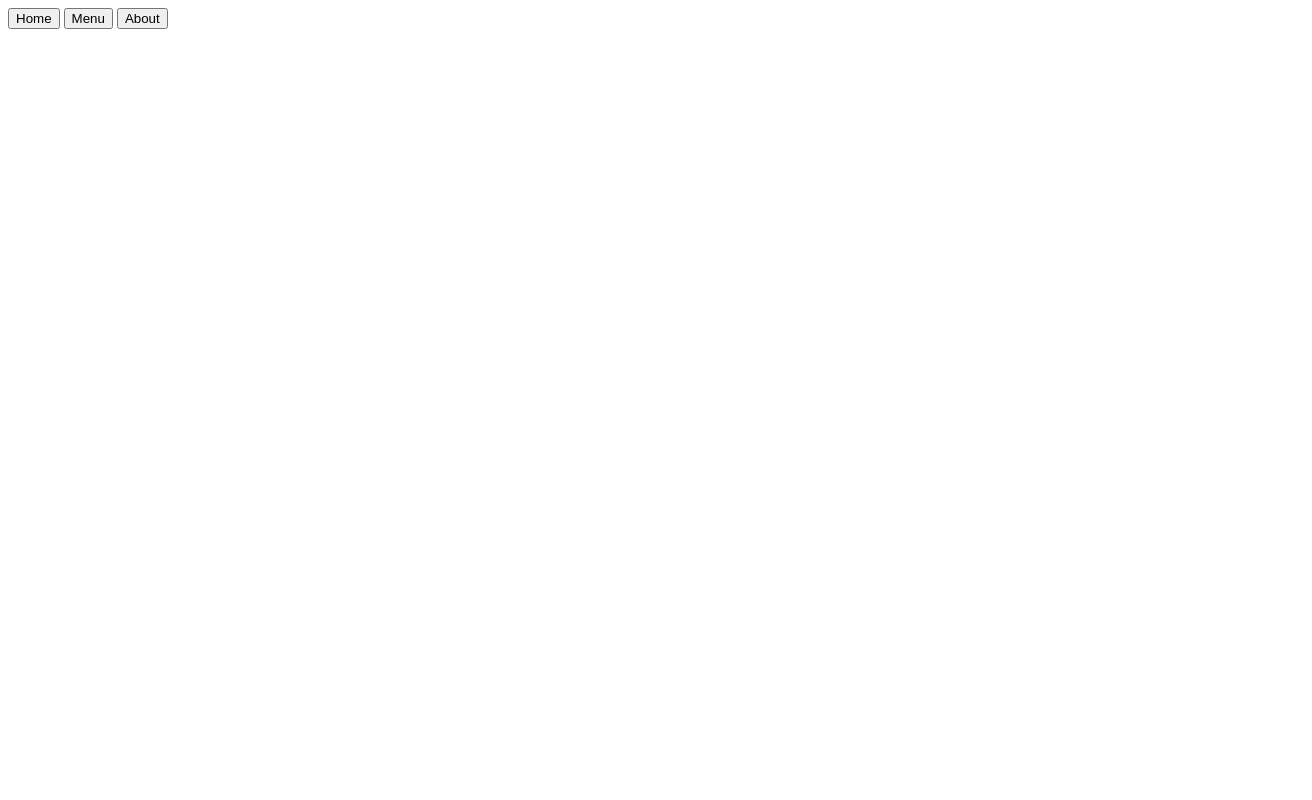
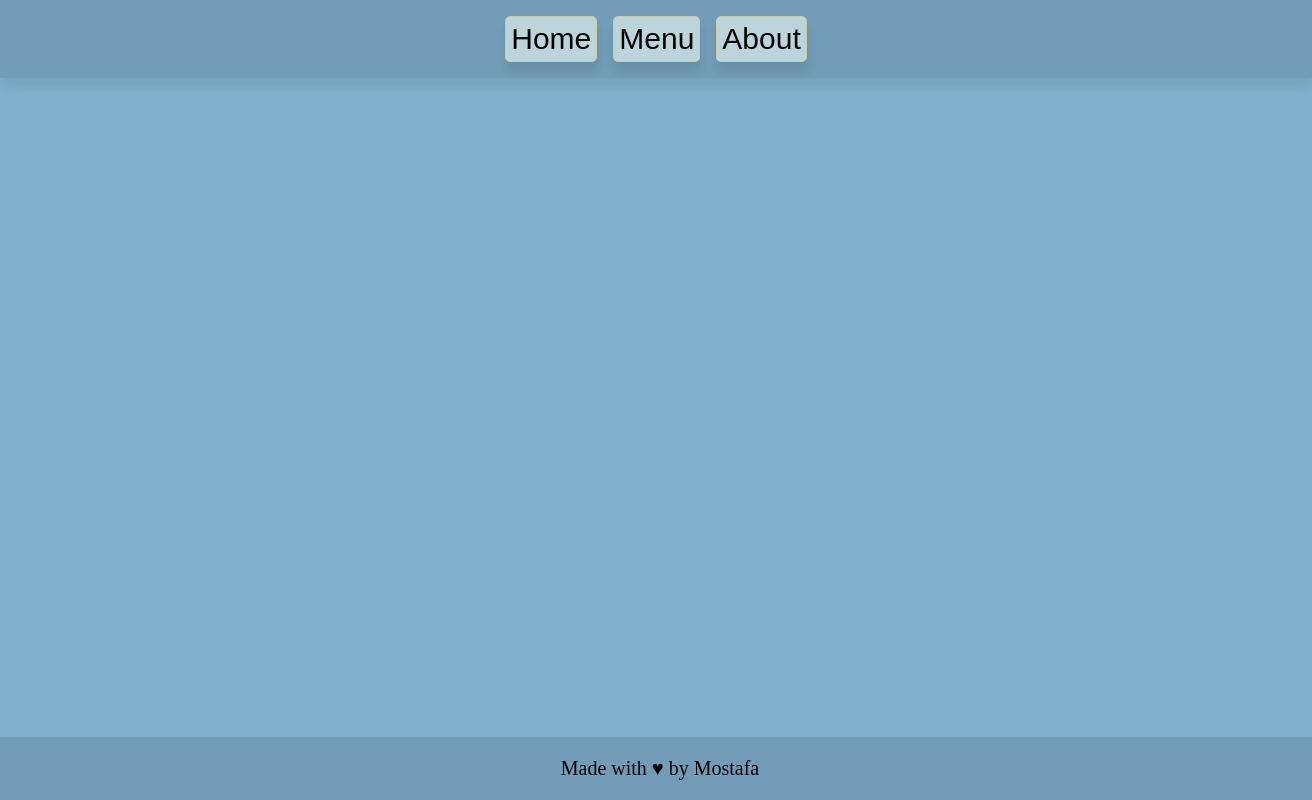
Before and after one commit to mostafaessam007/Restaurant-, a website built with webpack: page src/template.html in a window 1280 px wide. Shown: the whole page, 1312 px wide, since content can reach past the window. Built offline with nearby package versions, Linux system fonts and the light colour scheme.

Commit message:
Add css and style loader, add basic styling.

```diff
--- a/package.json
+++ b/package.json
@@ -11,7 +11,9 @@
   "license": "ISC",
   "type": "module",
   "devDependencies": {
+    "css-loader": "^7.1.4",
     "html-webpack-plugin": "^5.6.6",
+    "style-loader": "^4.0.0",
     "webpack": "^5.105.4",
     "webpack-cli": "^7.0.2",
     "webpack-dev-server": "^5.2.3"
--- a/src/index.js
+++ b/src/index.js
@@ -1 +1,14 @@
-console.log("Hello restaurant customers!");
+import "./style.css"
+
+// add event listenrs to every button in nav to delete the content in  content div
+// add a function that clears the content div once the event listener is clicked
+// import every page from it's JS file
+
+//Home.js
+//Menu.js
+//About.js
+
+const content = document.querySelector('#content');
+const footer = document.createElement('footer');
+footer.textContent ="Made with ♥ by Mostafa"
+content.appendChild(footer)
--- /dev/null
+++ b/src/style.css
@@ -0,0 +1,43 @@
+*{
+    margin: 0;
+    padding: 0;
+}
+body{
+    background-color: #81B1CE;
+}
+header,footer{
+    background-color: #729cb7;
+    display: flex;
+    align-items: center;
+    justify-content: center;
+    padding: 1em;
+    width: 100%;
+
+}
+header{
+}
+nav{
+    display: flex;
+    gap: 1em;
+}
+button{
+    cursor: pointer;
+    font-size: 30px;
+    padding: 5px;
+    border-radius: 5px;
+    border: solid rgb(204, 204, 173) 0.1px ;
+    color: rgb(0, 0, 0);
+    background-color:rgb(188, 213, 219);
+}
+header,button{
+box-shadow: 1px 10px 10px 0px rgba(0,0,0,0.08);
+-webkit-box-shadow: 1px 10px 10px 0px rgba(0,0,0,0.08);
+-moz-box-shadow: 1px 10px 10px 0px rgba(0,0,0,0.08);
+}
+
+footer{
+    position: fixed;
+    bottom: 0;
+    font: bold;
+    font-size: 20px;
+}
--- a/webpack.config.js
+++ b/webpack.config.js
@@ -13,6 +13,14 @@ export default {
   plugins: [
     new HtmlWebpackPlugin({
         template: "./src/template.html"
-    })
-  ]
+    }),
+  ],
+  module:{
+    rules:[
+     {
+        test: /\.css$/i,
+        use: ["style-loader", "css-loader"],
+      }
+    ],
+  },
 };
```
Also changed, not shown: src/template.html (+2 -1 lines), dist/index.html, dist/main.js, 1 other file.
